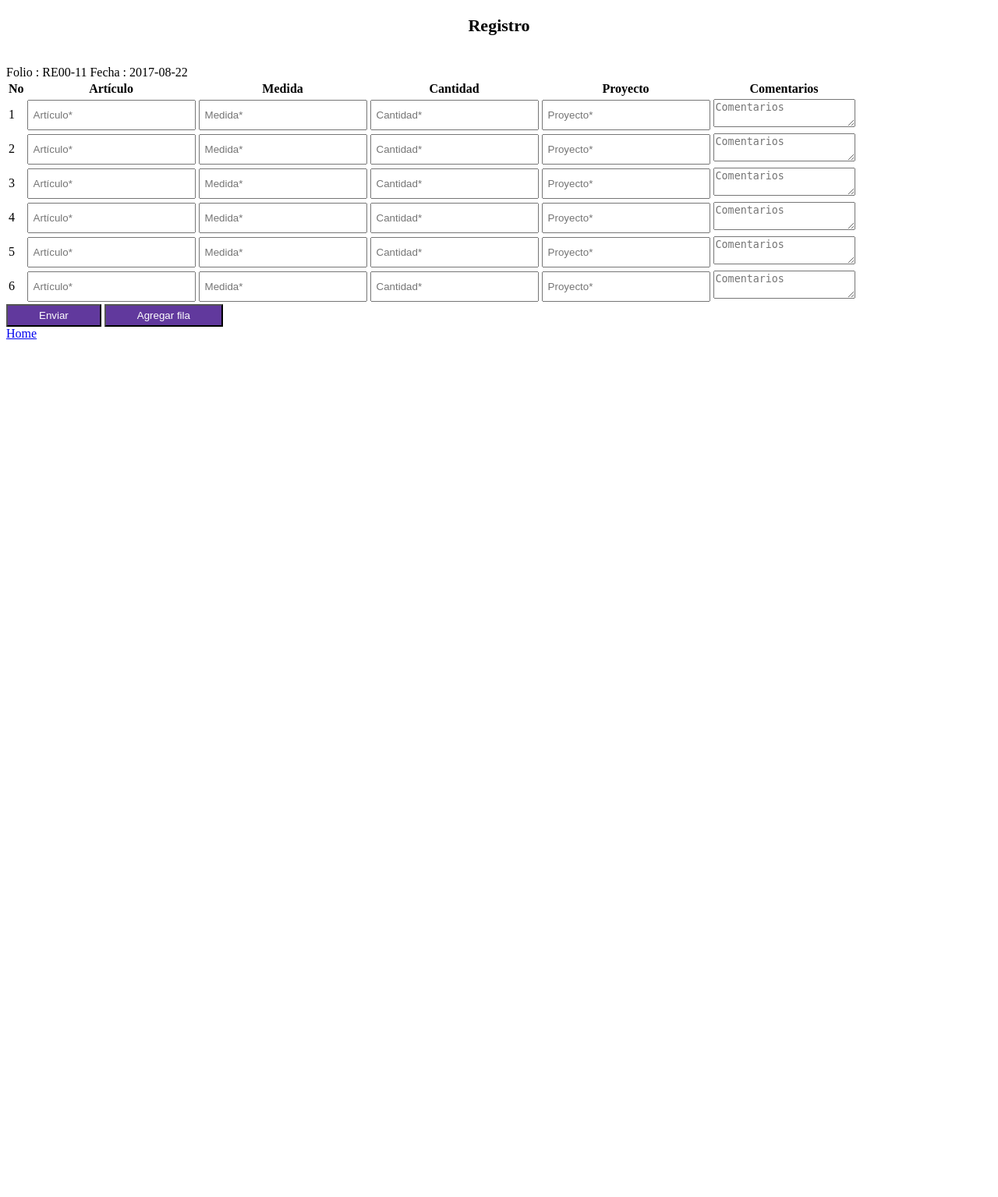
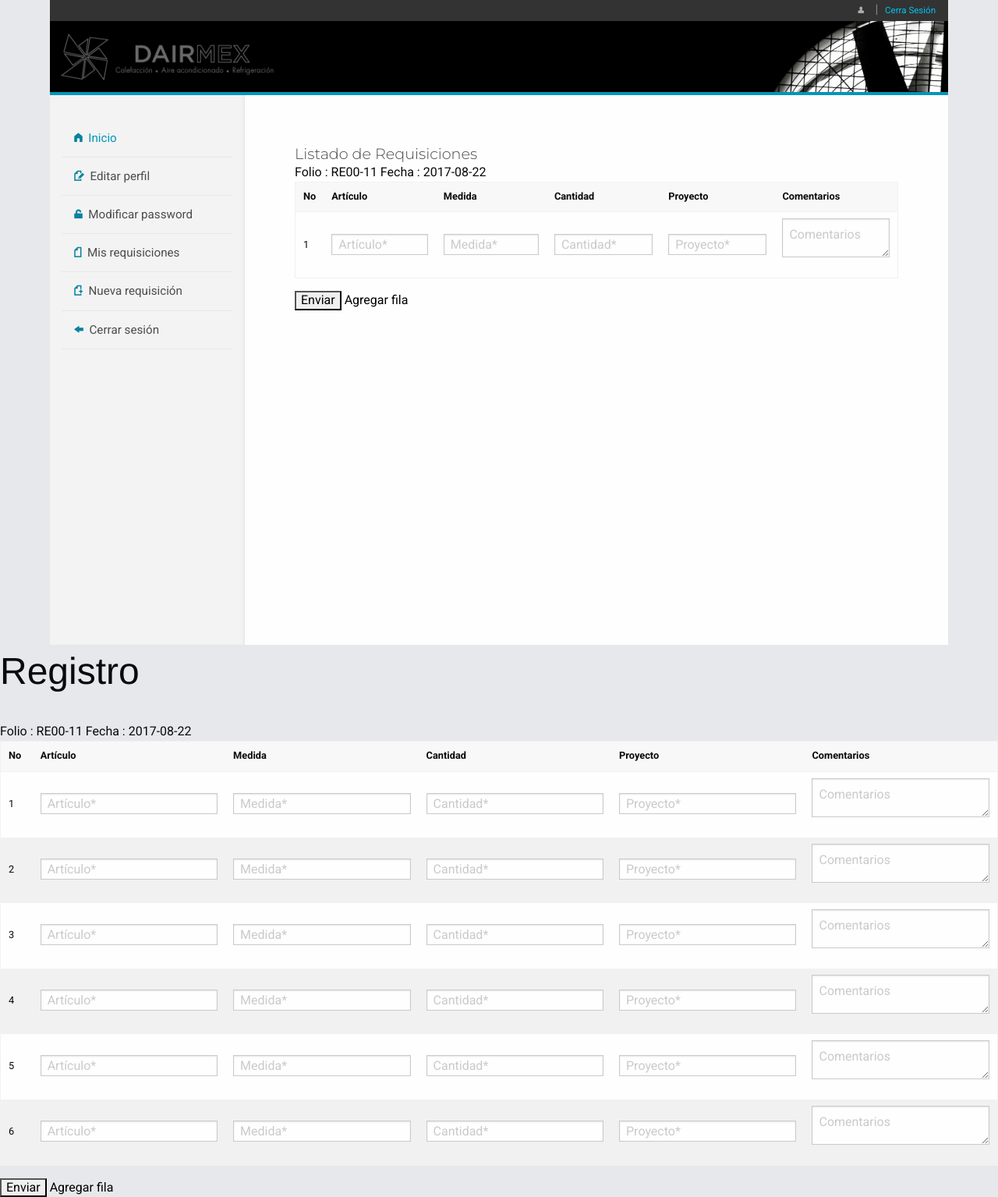
Before and after one commit to mandrake182/CRM, a CodeIgniter app: page /crm/Requisicion/nueva_requisicion in a window 1280 px wide. Shown: the whole page at 78% size. Before the commit the page ends 435 px from the top, so only its background shows below. Run offline with CodeIgniter, Linux system fonts and the light colour scheme; a user stored in the database is signed in; data comes from the database, SQL or seed files in the repository; data that the repository does not hold is empty; some libraries are stand-ins or nearby versions.

Commit message:
style new req

```diff
--- a/application/views/footer.php
+++ b/application/views/footer.php
@@ -2,5 +2,7 @@
       <script    href="<?php echo base_url();?>js/vendor/what-input.js"></script>
       <script    href="<?php echo base_url();?>js/vendor/foundation.js"></script>
       <script    href="<?php echo base_url();?>js/app.js"></script>
+      <script src="https://ajax.googleapis.com/ajax/libs/jquery/2.2.4/jquery.min.js"></script>
+      <script type="text/javascript" src="<?php echo base_url();?>js/requesicion.js"></script>
   </body>
 </html>
--- a/application/views/nueva_requisicion_view.php
+++ b/application/views/nueva_requisicion_view.php
@@ -1,56 +1,118 @@
-<!DOCTYPE html>
-	<html lang="es">
-	<head>
-		<meta http-equiv="Content-Type" content="text/html; charset=UTF-8">
-		<link rel="stylesheet" type="text/css" href="<?php echo base_url();?>css/960.css" media="screen" />
-		 <link rel="stylesheet" type="text/css" href="<?php echo base_url();?>css/text.css" media="screen" />
-		 <link rel="stylesheet" type="text/css" href="<?php echo base_url();?>css/reset.css" media="screen" />
-		 <script src="https://ajax.googleapis.com/ajax/libs/jquery/2.2.4/jquery.min.js"></script>
-		 <script type="text/javascript" src="<?php echo base_url();?>js/requesicion.js"></script>
-		 <style type="text/css">
-		 	h1{
-		 		font-size: 22px;
-		 		text-align: center;
-		 		margin: 20px 0px;
-		 	}
-		 	#login{
-		 		background: #fefefe;
-		 		min-height: 500px;
-		 	}
-		 	#formulario_login{
-		 		font-size: 14px;
-		 		border: 8px solid #112233;
-		 	}
-		 	label{
-		 		display: block;
-		 		font-size: 16px;
-		 		color: #333333;
-		 		font-weight: bold;
-		 	}
-		 	input[type=text],input[type=password]{
-		 		padding: 10px 6px;
-		 		width: 200px;
-		 	}
-		 	input[type=submit]{
-		 		padding: 5px 40px;
-		 		background: #61399d;
-		 		color: #fff;
-		 	}
-		 	#add{
-		 		padding: 5px 40px;
-		 		background: #61399d;
-		 		color: #fff;
-		 	}
-		 	#campos_login{
-		 		margin: 50px 0px;
-		 	}
-		 	p{
-		 		color: #f00;
-		 		font-weight: bold;
-		 	}
-		 </style>
-	</head>
+<?php
+require('header.php');
+?>
 	<body>
+
+<div class="app-dashboard shrink-medium">
+			  <div class="row app-dashboard-top-nav-bar">
+			   <div class="content">
+				    <div class="">
+				      <button data-toggle="app-dashboard-sidebar" class="menu-icon hide-for-medium"></button>
+				      <a class="app-dashboard-logo">
+				      	<img src="<?php echo base_url();?>img/logo.png" alt="">
+				      </a>
+				    </div>
+			      </div>
+			  </div>
+
+
+			  <div class="app-dashboard-body off-canvas-wrapper">
+			    <div id="app-dashboard-sidebar" class="app-dashboard-sidebar position-left off-canvas off-canvas-absolute reveal-for-medium" data-off-canvas>
+			      <div class="app-dashboard-sidebar-title-area">
+			        <div class="app-dashboard-close-sidebar">
+			          <!-- Close button -->
+			          <button id="close-sidebar" data-app-dashboard-toggle-shrink class="app-dashboard-sidebar-close-button show-for-medium" aria-label="Close menu" type="button">
+			            <span aria-hidden="true"><a href="#"><i class="large fa fa-angle-double-left"></i></a></span>
+			          </button>
+			        </div>
+			        <div class="app-dashboard-open-sidebar">
+			          <button id="open-sidebar" data-app-dashboard-toggle-shrink class="app-dashboard-open-sidebar-button show-for-medium" aria-label="open menu" type="button">
+			            <span aria-hidden="true"><a href="#"><i class="large fa fa-angle-double-right"></i></a></span>
+			          </button>
+			        </div>
+			      </div>
+			     <?php require('sidebar_menu.php'); ?>
+			    </div>
+
+			<!-- content-->
+			<div class="app-dashboard-body-content off-canvas-content" data-off-canvas-content>
+
+				<h3 class="font2 colorFont light">Listado de Requisiciones</h3>
+
+						<?php
+							if($this->session->flashdata('requisicion_valida'))
+							{
+						?>
+							<p><?=$this->session->flashdata('requisicion_valida')?></p>
+						<?php
+							}
+							if($this->session->flashdata('requisicion_invalida'))
+							{
+						?>
+							<p><?=$this->session->flashdata('requisicion_invalida')?></p>
+						<?php
+							}
+						?>
+
+						<div class="col-6">
+							Folio : <?php echo $folio;?>
+							Fecha : <?php echo date('Y-m-d');?>
+						</div>
+						<form name="fr-req" id="fr-req" action="<?php echo base_url().'Requisicion/guardar_requisicion'; ?>" method="post" accept-charset="utf-8">
+
+							<div class="table-responsive">
+							  <table class="table" id='tabla_req'>
+							    <thead>
+							      <tr>
+							        <th>No</th>
+							        <th>Artículo</th>
+							        <th>Medida</th>
+							        <th>Cantidad</th>
+							        <th>Proyecto</th>
+							        <th>Comentarios</th>
+							      </tr>
+							    </thead>
+							    <tbody>
+
+							    			<tr id="tr-1" class='tr-number'>
+							    				<td>
+							    					1
+							    				</td>
+							    				<td>
+							    					<input type="text" name="articulo-<?php echo $i; ?>" class='art' placeholder='Artículo*'>
+							    				</td>
+							    				<td>
+							    					<input type="text" name="medida-<?php echo $i; ?>" class='art' placeholder='Medida*'>
+							    				</td>
+							    				<td>
+							    					<input type="text" name="cantidad-<?php echo $i; ?>" class='art' placeholder='Cantidad*'>
+							    				</td>
+							    				<td>
+							    					<input type="text" name="proyecto-<?php echo $i; ?>" class='art' placeholder='Proyecto*'>
+							    				</td>
+							    				<td>
+							    					<textarea name="comentarios-<?php echo $i; ?>" placeholder='Comentarios'></textarea>
+							    				</td>
+							    			</tr>
+
+
+							    </tbody>
+							  </table>
+							  </div>
+							  <input type="hidden" name="limit" value="1" id='limit'>
+							<input type="submit" name="submit" value="Enviar" title="Enviar"  />
+							<button type="button" id="add">Agregar fila</button>
+						</form>
+
+			</div>
+		</div>
+	</div>
+
+
+
+
+
+
 	<div class="container">
 		<h1>Registro</h1>
 		<br/>
@@ -122,7 +184,8 @@
 						<input type="submit" name="submit" value="Enviar" title="Enviar"  />
 						<button type="button" id="add">Agregar fila</button>
 					</form>
-					<a href="<?php echo base_url(); ?>">Home</a>
+
 		</div>
-	</body>
-</html>
+	<?php
+require('footer.php');
+?>
--- a/application/views/sidebar_menu.php
+++ b/application/views/sidebar_menu.php
@@ -18,12 +18,12 @@
      </li>
 
     <li>
-    	  <a href="<?php echo base_url().'Requision'; ?>">
+    	  <a href="<?php echo base_url().'Requisicion'; ?>">
       	<i class="fi-page colorBlueDark"></i><span class="app-dashboard-sidebar-text">Mis requisiciones</span>
         </a>
     </li>
      <li>
-    	   <a href="<?php echo base_url().'Requision/nueva_requisicion'; ?>">
+    	   <a href="<?php echo base_url().'Requisicion/nueva_requisicion'; ?>">
       	<i class="fi-page-add colorBlueDark"></i><span class="app-dashboard-sidebar-text">Nueva requisición</span>
         </a>
     </li>
--- a/css/app.css
+++ b/css/app.css
@@ -633,4 +633,29 @@ body {
   cursor: not-allowed;
   background-color: #fefefe; }
 
+#table {
+  margin-top: 1em; }
+  #table table thead tr th {
+    font-size: .8em; }
+  #table table tbody tr td {
+    font-size: .8em; }
+    #table table tbody tr td i {
+      margin-right: .5em; }
+    #table table tbody tr td a {
+      color: #4c4c4c;
+      text-decoration: underline; }
+
+.table-responsive table thead tr th {
+  font-size: .8em; }
+.table-responsive table tbody tr td {
+  font-size: .8em; }
+  .table-responsive table tbody tr td i {
+    margin-right: .5em; }
+  .table-responsive table tbody tr td a {
+    color: #4c4c4c;
+    text-decoration: underline; }
+  .table-responsive table tbody tr td input {
+    margin: 0;
+    height: 1.7em; }
+
 /*# sourceMappingURL=app.css.map */
--- a/css/scss/main.scss
+++ b/css/scss/main.scss
@@ -7,4 +7,5 @@
 // ∆ Interface
 @import "interface";
 @import "login";
-@import "dashboard"
+@import "dashboard";
+@import "tab";
```
Also changed, not shown: application/views/password_view.php (+0 -41 lines), application/views/requisicion_usuario_view.php (+49 -54 lines), css/scss/tab.scss (added, +57 -0 lines), application/views/editar_view.php (indentation only), 1 other file.
